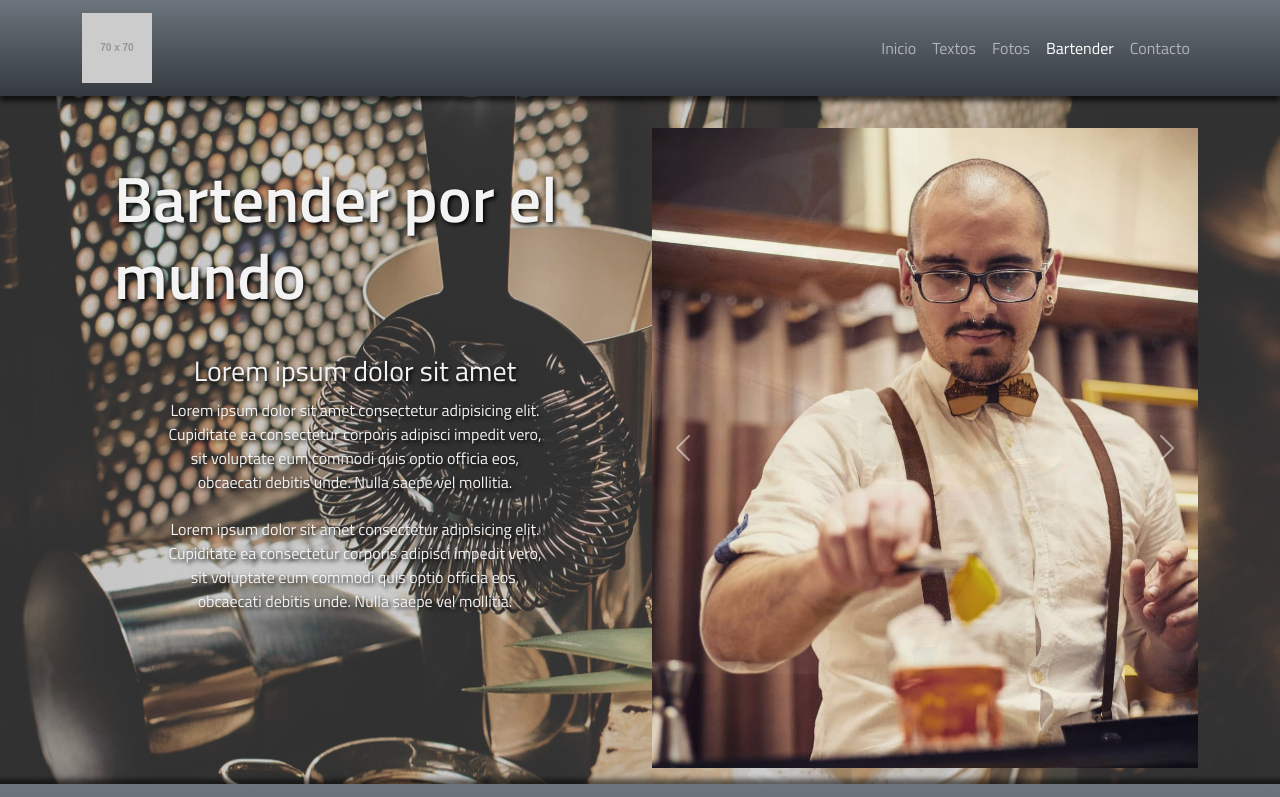
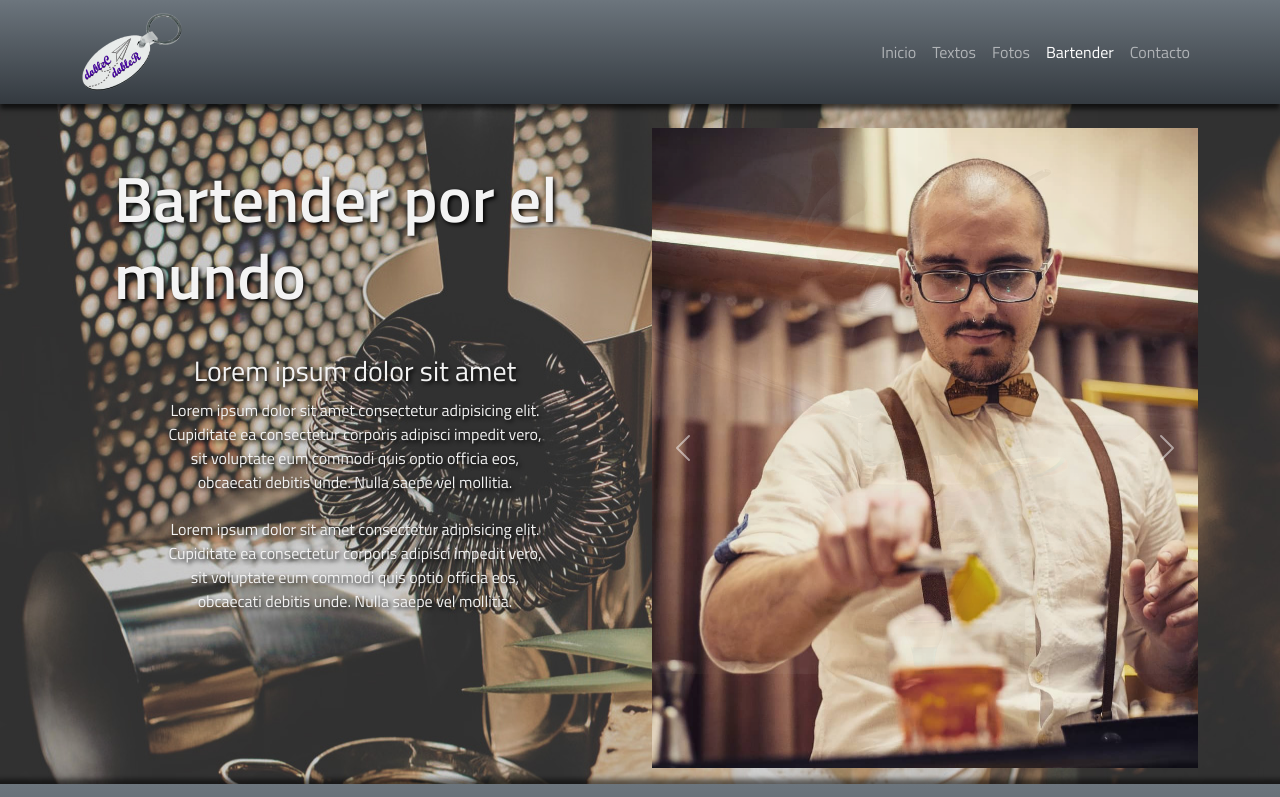
Before and after one commit to dobleCdobleR/mi_repositovio, a website: page html/bar.html in a window 1280 px wide. Shown: the top 797 px of the page. Drawn offline with nearby package versions, Linux system fonts and the light colour scheme; placeholder pictures from the web are drawn by us.

Commit message:
Insercion de logo

```diff
--- a/html/bar.html
+++ b/html/bar.html
@@ -14,7 +14,7 @@
 		<header>
 			<nav class="navbar navbar-expand-lg navbar-dark bg-nav fixed-top">
 				<div class="container">
-					<a class="navbar-brand" href="../index.html"><img src="https://placehold.it/70x70" alt=""></a>
+					<a class="navbar-brand" href="../index.html"><img src="../img/logo.png" alt=""></a>
 					<button class="navbar-toggler" type="button" data-bs-toggle="collapse" data-bs-target="#navbarNavAltMarkup" aria-controls="navbarNavAltMarkup" aria-expanded="false" aria-label="Toggle navigation">
 						<span class="navbar-toggler-icon"></span>
 					</button>
--- a/scss/_globales.scss
+++ b/scss/_globales.scss
@@ -19,4 +19,7 @@
 
 .navbar{
 	box-shadow: 0px 5px 5px 0px #020202aa;
+	img{
+		width: 100px;
+	}
 }
```
Also changed, not shown: html/contacto.html (+1 -1 lines), html/fotos.html (+1 -1 lines), html/textos.html (+1 -1 lines), index.html (+1 -1 lines), css/style.css, img/logo.png (added).
